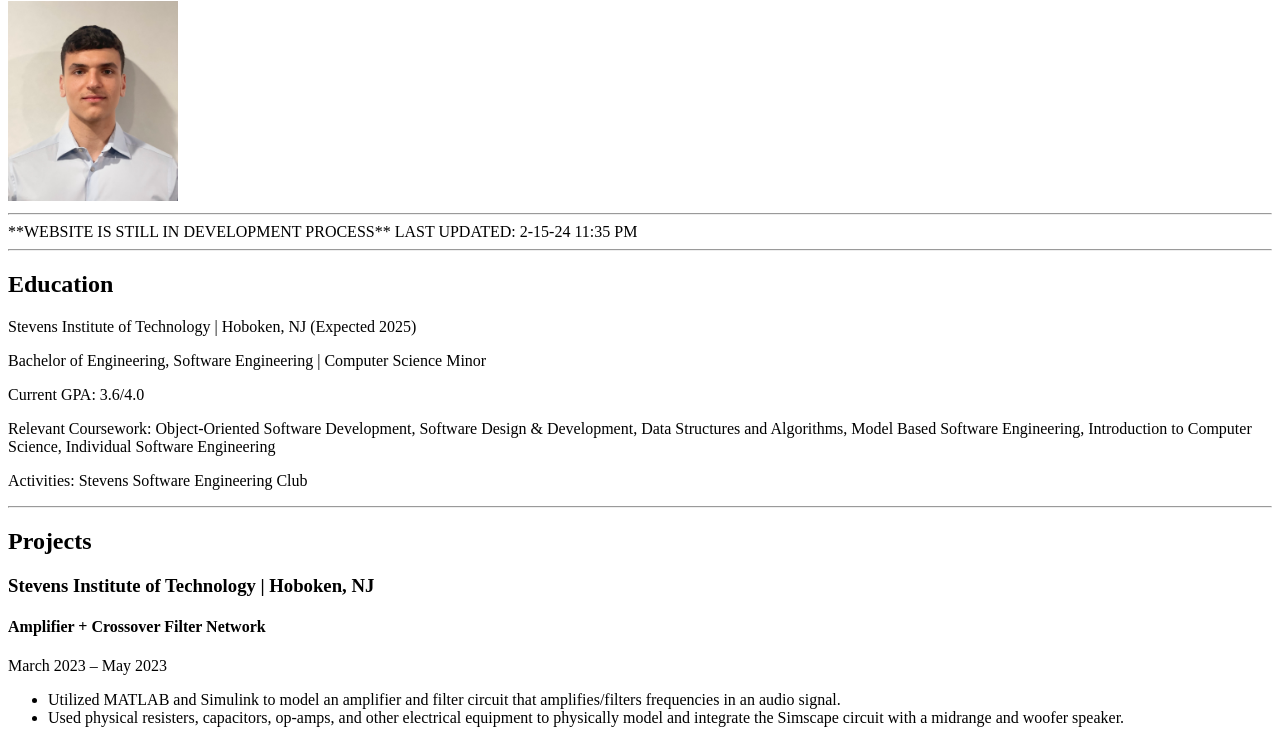
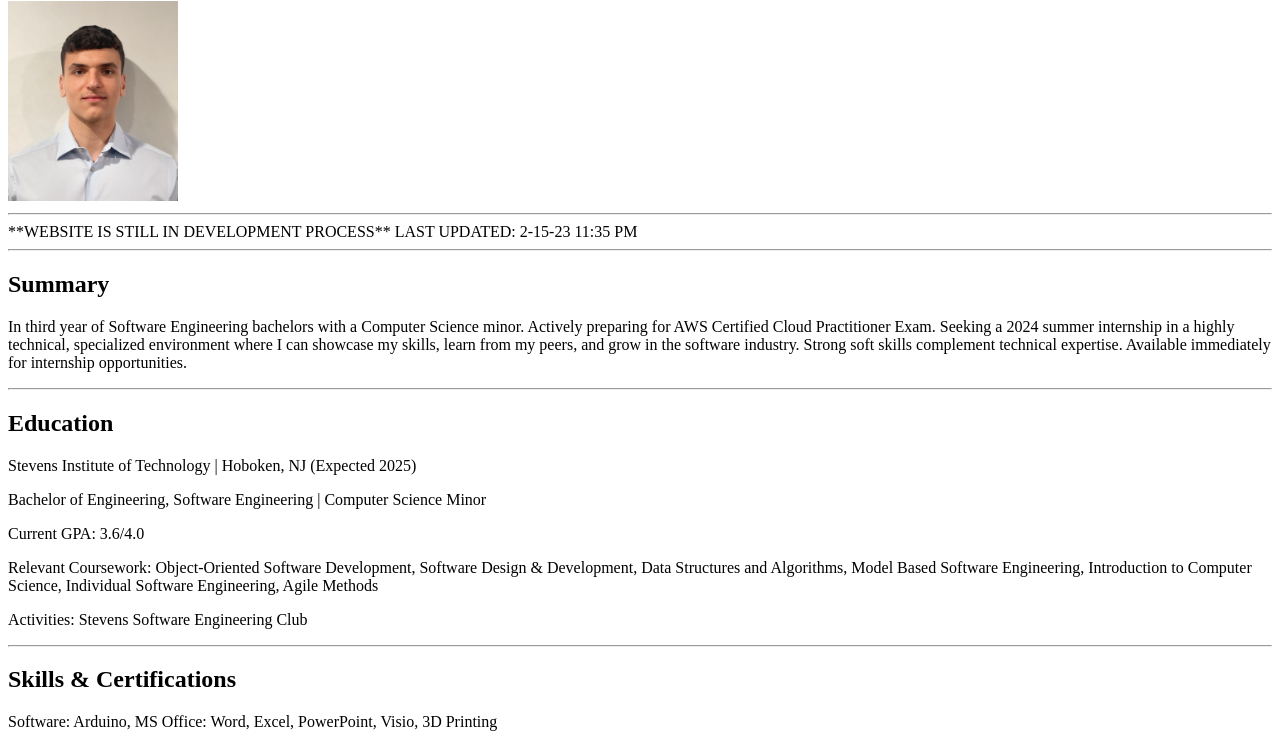
Before and after one commit to anthonyriz/Personal-Website, a plain HTML site: page index.html in a window 1280 px wide. Shown: the part 79-812 px from the top of the page. Drawn offline with Linux system fonts and the light colour scheme.

Commit message:
Update index.html
2-15-24 ver 2

```diff
--- a/index.html
+++ b/index.html
@@ -4,23 +4,34 @@
     <meta charset="UTF-8">
     <meta name="viewport" content="width=device-width, initial-scale=1.0">
     <title>Anthony Rizzuto's Resume</title>
+    <link rel="stylesheet" href="./styling.css">
 </head>
 <body>
 
     <h1>Anthony Rizzuto</h1>
     <img src = "./images/headshot.jpeg" height = 200 alt = "head shot"/>
     <hr />
+    **WEBSITE IS STILL IN DEVELOPMENT PROCESS** LAST UPDATED: 2-15-23 11:35 PM
+    <hr />
 
-     **WEBSITE IS STILL IN DEVELOPMENT PROCESS** LAST UPDATED: 2-15-24 11:35 PM
-    <hr />
+    <h2>Summary</h2>
+    <p>In third year of Software Engineering bachelors with a Computer Science minor. Actively preparing for AWS Certified Cloud Practitioner Exam. Seeking a 2024 summer internship in a highly technical, specialized environment where I can showcase my skills, learn from my peers, and grow in the software industry. Strong soft skills complement technical expertise. Available immediately for internship opportunities.</p>
+
+    <hr/>
 
     <h2>Education</h2>
     <p>Stevens Institute of Technology | Hoboken, NJ (Expected 2025)</p>
     <p>Bachelor of Engineering, Software Engineering | Computer Science Minor</p>
     <p>Current GPA: 3.6/4.0</p>
     <p>Relevant Coursework: Object-Oriented Software Development, Software Design & Development, Data Structures and Algorithms,
-    Model Based Software Engineering, Introduction to Computer Science, Individual Software Engineering</p>
+    Model Based Software Engineering, Introduction to Computer Science, Individual Software Engineering, Agile Methods</p>
     <p>Activities: Stevens Software Engineering Club</p>
+
+    <hr />
+    <h2>Skills & Certifications</h2>
+    <p>Software: Arduino, MS Office: Word, Excel, PowerPoint, Visio, 3D Printing</p>
+    <p>Programming: C++ (Basic), HTML (Intermediate), CSS (Intermediate), JavaScript (Basic), Python (Intermediate), Java
+        (Intermediate), LaTeX (Basic), MATLAB (Intermediate)</p>
 
     <hr />
 
@@ -88,6 +99,7 @@
             staffed and planned accordingly to uphold restaurant reputation.</li>
         <li>Collaborate with cross-functional teams, such as chefs, servers, managers, bartenders, and decorators.</li>
         <li>Responsible for restaurant budgeting and processing customer payments to ensure profit.</li>
+        <li>Achieved, to date, a net gain of over $500,000 for the restaurant.</li>
     </ul>
 
     <h3>The Inlet Café & Tiki Bar | Atlantic Highlands, NJ</h3>
@@ -97,11 +109,7 @@
         <li>Provided superb customer service while simultaneously receiving food and drink orders to improve brand loyalty.</li>
     </ul>
 
-    <hr />
-    <h2>Skills & Certifications</h2>
-    <p>Software: Arduino, MS Office: Word, Excel, PowerPoint, Visio, 3D Printing</p>
-    <p>Programming: C++ (Basic), HTML (Intermediate), CSS (Intermediate), JavaScript (Basic), Python (Intermediate), Java
-        (Intermediate), LaTeX (Basic), MATLAB (Intermediate)</p>
+
 
 
     <hr />
```
